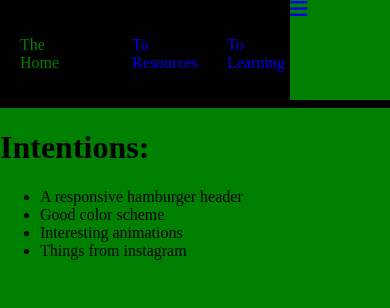
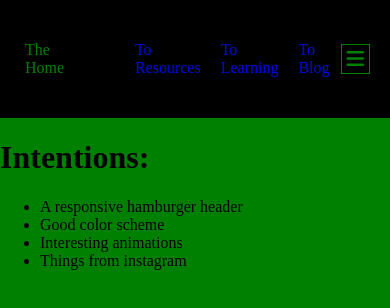
Before and after one commit to danielcortes89/practice-css, a plain HTML site: page index.html in a window 390 px wide. Both pictures are taken after a click on the link 340 px from the left and 50 px from the top of the page. Drawn offline with Linux system fonts and the light colour scheme.

Commit message:
feat: Finished first nav hamburger

```diff
--- a/css/practice.css
+++ b/css/practice.css
@@ -12,7 +12,6 @@ header {
 header {
     display: flex;
     flex-direction: row;
-    justify-content: space-between;
     align-items: center;
 }
 
@@ -21,10 +20,8 @@ header #link-wrapper {
 }
 
 #nav-links  {
-
     display: flex;
     flex-direction: row;
-
     list-style: none;
     text-decoration: none;
 }
@@ -38,14 +35,16 @@ header #link-wrapper {
     text-decoration: none;
 }
 
+.standard-spacing {
+    padding: 5px;
+}
+
 header a.icon {
-    background: green;
     display: block;
-    position: absolute;
-    right: 0;
-    top: 0;
-    width: 100px;
-    height: 100px;
+    margin-left: auto;
+    border: 1px solid green;
+    padding: 5px;
+    color: green;
 }
 
 #nav-links a:hover {
--- a/index.html
+++ b/index.html
@@ -7,13 +7,12 @@
 </head>
 <body>
     <header class="header">
-
-            <div>The Home</div>
+        <p class="standard-spacing">The Home</p>
         <div id="link-wrapper">
             <ul id="nav-links">
-                <li><a href="#">To Resources</a></li>
-                <li><a href="#">To Learning</a></li>
-                <li><a href="#">To Blog</a></li>
+                <li class="standard-spacing"><a href="#">To Resources</a></li>
+                <li class="standard-spacing"><a href="#">To Learning</a></li>
+                <li class="standard-spacing"><a href="#">To Blog</a></li>
             </ul>
         </div>
 
@@ -22,6 +21,7 @@
         </a>
 
     </header>
+
     <h1>Intentions:</h1>
     <ul>
         <li>A responsive hamburger  header</li>
```
